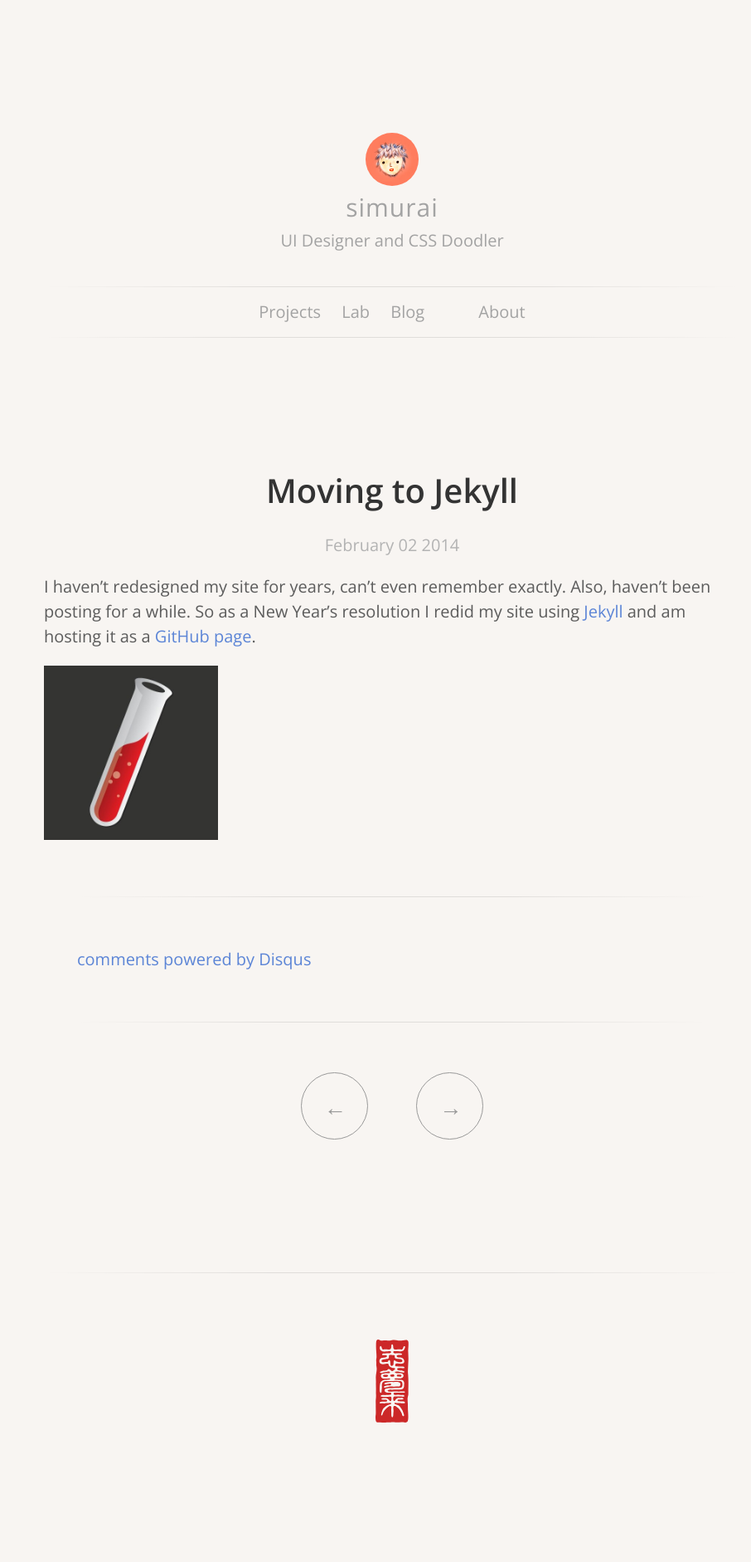
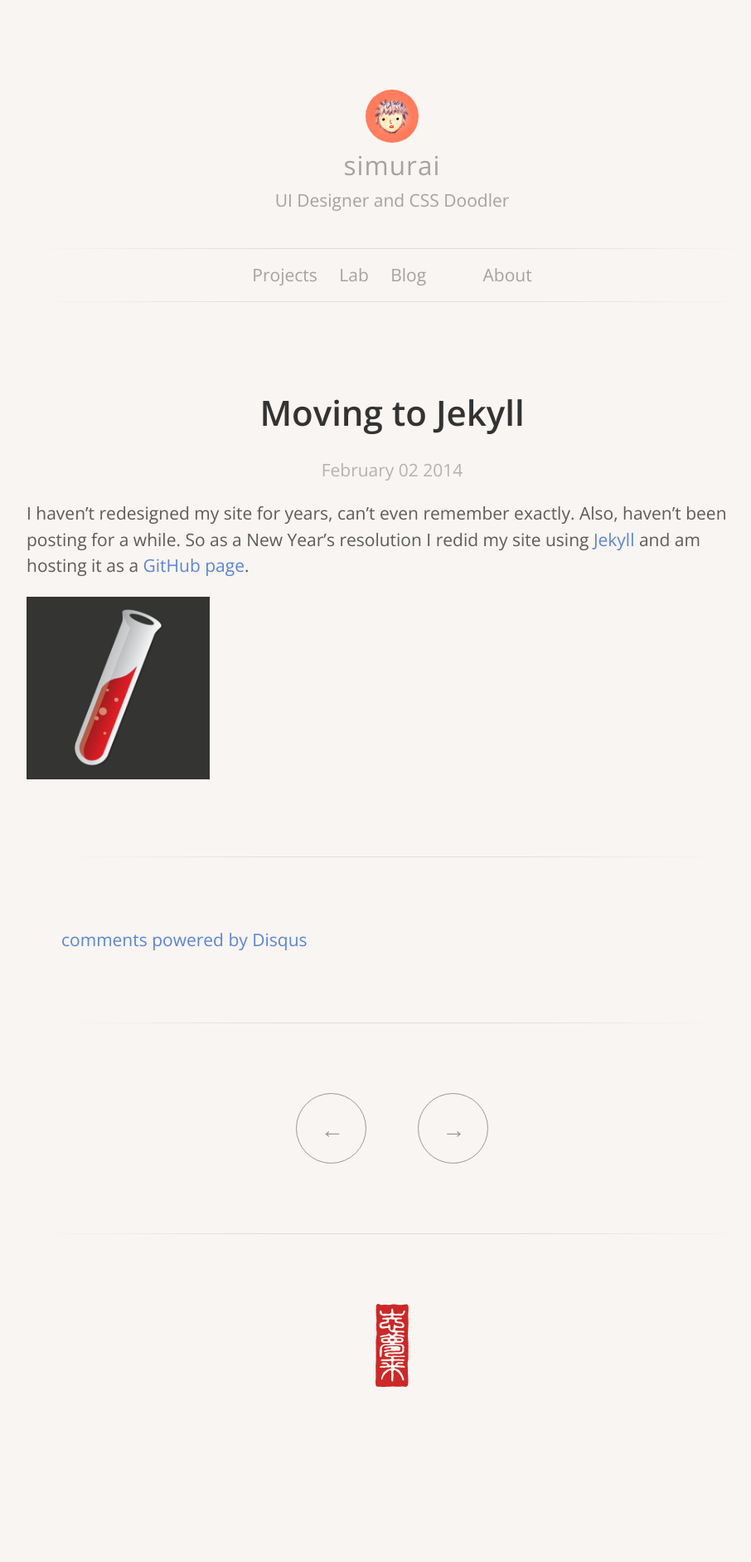
Before and after one commit to simurai/simurai.com, a Jekyll site: the page built from _posts/2014-02-02-jekyll.md, in a window 1280 px wide. Shown: the whole page at 83% size, without its empty margins (167-1073 px from the left). Built offline with Jekyll 4.4.1, drawn with Linux system fonts in a browser that asks for light colours; Markdown is read by kramdown in place of the engine named in the settings; comment, search, counter and statistics services are not loaded; after the commit the page ends 1764 px from its top, so only the background shows below that.

Commit message:
More spacing tweaks

```diff
--- a/_sass/comments.scss
+++ b/_sass/comments.scss
@@ -9,7 +9,7 @@
 .comments:after {
     content: "";
     display: block;
-    margin: 3em 0;
+    margin: $space 0;
     height: 1px;
     background: linear-gradient( to right, hsla(0, 0%, 0%, 0), hsla(0, 0%, 0%, 0.1), hsla(0, 0%, 0%, 0.1), hsla(0, 0%, 0%, 0) );
 }
--- a/_sass/footer.scss
+++ b/_sass/footer.scss
@@ -9,11 +9,8 @@
 }
 
 .footer {
+    margin: $space 0;
     text-align: center;
-    margin: $space 0;
-    @media (min-height: $break--) and (min-width: $break-) {
-        margin: $space*2 0;
-    }
 }
 
 .footer a {
--- a/_sass/global.scss
+++ b/_sass/global.scss
@@ -16,12 +16,12 @@ body {
     padding: 0 5vw;
     max-width: 42em;
     @media (min-width: $break-) {
-        font-size: 18px;
+        font-size: 20px;
     }
     @media (min-width: $break--) {
-        font-size: 20px;
+        font-size: 21px;
     }
-    @media (min-width: $break----) and (min-height: $break---) {
+    @media (min-width: $break---) and (min-height: $break--) {
         font-size: 22px;
     }
 }
--- a/_sass/header.scss
+++ b/_sass/header.scss
@@ -2,13 +2,11 @@
 /* Header ----------------------------------------- */
 
 .header {
-    margin: $space 0;
+	margin: $space 0; /* fallback */
+	margin: 12vmin 0;
 	text-align: center;
 	font-weight: 300;
 	color: hsl(0, 0%, 64%);
-	@media (min-height: $break--) and (min-width: $break-) {
-        margin: $space*2 0;
-	}
 }
 
 .header-hamburger {
--- a/_sass/post.scss
+++ b/_sass/post.scss
@@ -80,7 +80,7 @@
 .subnav {
     font-size: .9em;
     line-height: 2;
-    margin: 3em 0;
+    margin: $space 0;
     text-align: center;
 }
 
@@ -108,7 +108,7 @@
 }
 
 .subnav-pagination {
-    margin-bottom: 3em;
+    margin-bottom: $space;
 }
 
 .subnav-pagination-item {
--- a/css/main.scss
+++ b/css/main.scss
@@ -7,9 +7,8 @@
 // Vars
 
 $break-:     600px;
-$break--:    900px;
-$break---:  1200px;
-$break----: 1600px;
+$break--:   1000px;
+$break---:  1600px;
 
 $space: 4em;
 
```
